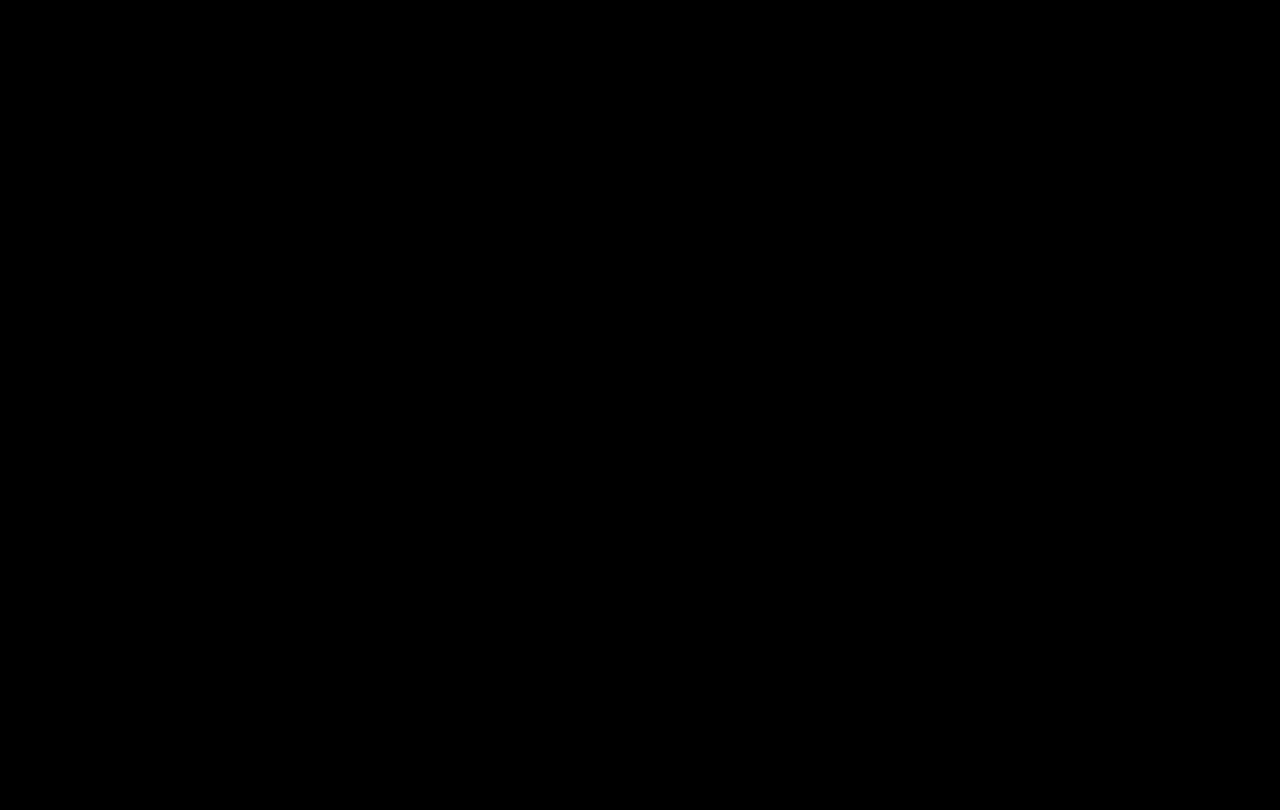
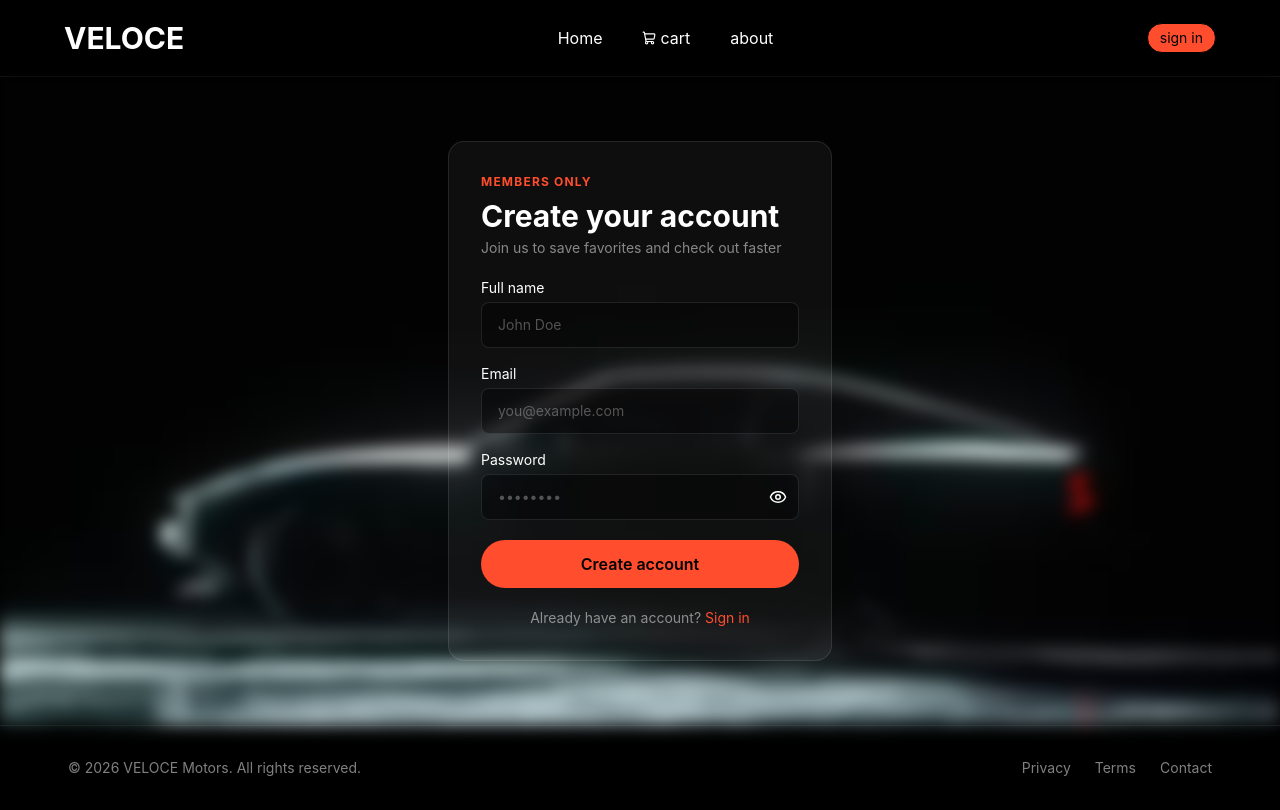
Before and after one commit to abdallahkhemnou/ecommerce-website, a React (Vite) app in the folder front-end/: page /sign-Up in a window 1280 px wide. Before the commit this address had no page. Built offline with nearby package versions, Linux system fonts and the light colour scheme.

Commit message:
finishing the sign-up paige

```diff
--- a/front-end/src/App.jsx
+++ b/front-end/src/App.jsx
@@ -2,6 +2,7 @@ import { Routes, Route } from 'react-router-dom';
 import Home from './components/Home';
 import Cart from './components/Cart';
 import SignIn from './components/sign-In';
+import SignUp from './components/sing-Up';
 function App() {
   return (
     <>
@@ -9,6 +10,7 @@ function App() {
         <Route path="/" element={<Home />} />
         <Route path="/cart" element={<Cart />} />
         <Route path="/sign-In" element={<SignIn />} />
+        <Route path="/sign-Up" element={<SignUp />} />
       </Routes>
     </>
   );
--- /dev/null
+++ b/front-end/src/components/sing-Up.jsx
@@ -0,0 +1,96 @@
+import Footer from "./Footer";
+import Header from "./Header";
+import { useState } from "react";
+import { useNavigate } from "react-router-dom";
+import axios from "axios";
+import { Eye, EyeOff } from "lucide-react";
+function SignUp() {
+  const [showPassword, setShowPassword] = useState(false);
+  const navigate = useNavigate();
+  const [fullName, setFullName] = useState("");
+  const [email, setEmail] = useState("");
+  const [password, setPassword] = useState("");
+  const [error, setError] = useState("");
+  async function handleSubmit(e) {
+    e.preventDefault();
+    setError("");
+    try {
+      await axios.post('http://localhost:3000/signup', { full_name: fullName, email, password });
+      navigate('/sign-in');
+    } catch (error) {
+      setError('Could not create the account. Try another email.');
+    }
+  }
+  return (
+    <>
+      <Header />
+      <div className="flex items-center justify-center px-6 py-16 relative">
+        <img src="/car-bj.jpg" className="absolute w-full h-full object-cover blur-sm" />
+        <div className="w-full max-w-sm bg-white/5 border border-white/10 rounded-2xl p-8 flex flex-col gap-5 relative">
+          <div>
+            <p className="text-[#ff4d2e] text-xs font-bold tracking-widest uppercase mb-2">Members Only</p>
+            <h1 className="text-3xl font-bold text-white mb-1">Create your account</h1>
+            <p className="text-white/50 text-sm">Join us to save favorites and check out faster</p>
+          </div>
+
+          <form onSubmit={handleSubmit} className="flex flex-col gap-5">
+            <div className="flex flex-col gap-4">
+              <div className="flex flex-col gap-1">
+                <label className="text-white text-sm">Full name</label>
+                <input
+                  required
+                  type="text"
+                  placeholder="John Doe"
+                  className="bg-black/40 border border-white/10 rounded-lg px-4 py-3 text-white placeholder-white/30 text-sm outline-none focus:border-[#ff4d2e]"
+                  value={fullName} onChange={(e) => setFullName(e.target.value)}
+                />
+              </div>
+              <div className="flex flex-col gap-1">
+                <label className="text-white text-sm">Email</label>
+                <input
+                  required
+                  type="email"
+                  placeholder="you@example.com"
+                  className="bg-black/40 border border-white/10 rounded-lg px-4 py-3 text-white placeholder-white/30 text-sm outline-none focus:border-[#ff4d2e]"
+                  value={email} onChange={(e) => setEmail(e.target.value)}
+                />
+              </div>
+              <div className="flex flex-col gap-1">
+                <label className="text-white text-sm">Password</label>
+                <div className="relative">
+                  <input
+                    required
+                    type={showPassword ? "text" : "password"}
+                    placeholder="••••••••"
+                    className="w-full bg-black/40 border border-white/10 rounded-lg px-4 py-3 pr-11 text-white placeholder-white/30 text-sm outline-none focus:border-[#ff4d2e]"
+                    value={password} onChange={(e) => setPassword(e.target.value)}
+                  />
+                  <button
+                    type="button"
+                    className="absolute right-3 top-1/2 -translate-y-1/2 text-white cursor-pointer"
+                    onClick={() => setShowPassword(!showPassword)}
+                  >
+                    {showPassword ? <EyeOff size={18} /> : <Eye size={18} />}
+                  </button>
+                </div>
+              </div>
+            </div>
+
+            {error && <p className="text-red-500 text-sm">{error}</p>}
+
+            <button type="submit" className="w-full bg-[#ff4d2e] hover:bg-[#ff4d2e]/80 text-black font-semibold py-3 rounded-full cursor-pointer">
+              Create account
+            </button>
+          </form>
+
+          <p className="text-center text-white/50 text-sm">
+            Already have an account? <span className="text-[#ff4d2e] cursor-pointer" onClick={() => navigate('/sign-in')}>Sign in</span>
+          </p>
+
+        </div>
+      </div>
+      <Footer />
+    </>
+  )
+}
+export default SignUp;
```
